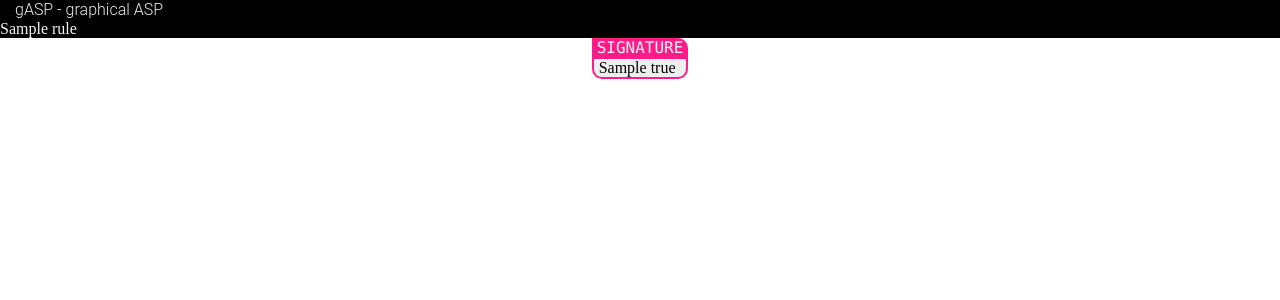
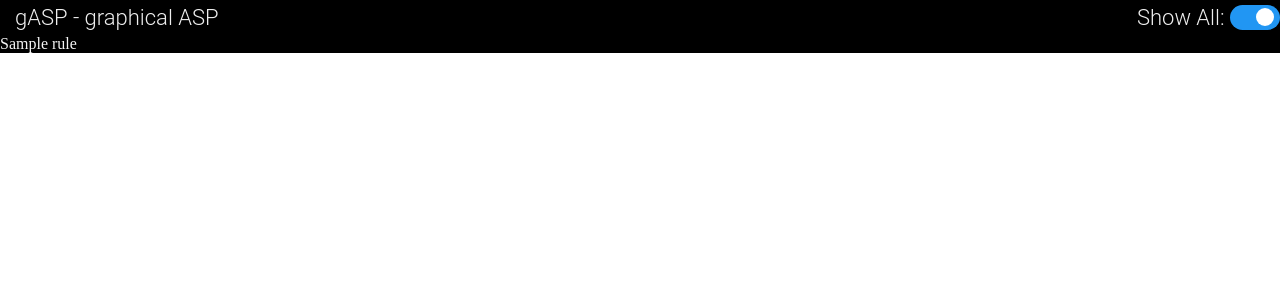
Before and after one commit to glaserL/viasp, a Python web app: template src/gasp/server/templates/main.html in a window 1280 px wide. Shown: the top 300 px of the page. Run offline with Jinja, Linux system fonts and the light colour scheme; the template is opened without the code that fills it: most values are stand-ins (such as "Sample title", 1, 10 or a date in 2020).

Commit message:
Add show all setting

```diff
--- a/src/gasp/server/static/main.js
+++ b/src/gasp/server/static/main.ts
@@ -1,4 +1,14 @@
 console.log("ELELGIGGLE");
+
+var checkbox = document.querySelector("input[type=checkbox]");
+console.log(checkbox)
+checkbox.addEventListener('change', function () {
+    fetch(`settings/?${this.getAttribute("value")}=${this.checked}`, {
+        method: "POST"
+    }).then(function (r) {
+        console.log(r);
+    })
+});
 
 function toggleRow(container) {
     console.log(container);
@@ -17,18 +27,6 @@ function isClosed(id) {
     return width === "" || width === "0px";
 }
 
-
-function drawEdges() {
-    fetch("edges").then(function (response) {
-        return response.json();
-    }).then(function (edges) {
-        for (const edge in edges) {
-            const from = document.getElementById(edge.from).offset();
-            const to = document.getElementById(edge.from).offset();
-
-        }
-    })
-}
 
 function showDetail(node) {
     if (isClosed("detailSidebar")) {
@@ -51,3 +49,7 @@ function openNav() {
 function closeNav() {
     document.getElementById("detailSidebar").style.width = "0"
 }
+
+function makeNode() {
+    return
+}
--- a/src/gasp/server/static/stylesheet.css
+++ b/src/gasp/server/static/stylesheet.css
@@ -5,33 +5,47 @@ body {
 }
 
 .header {
-    height: 20px;
     background-color: black;
-    box-shadow: 0 2px 2px -2px rgba(0,0,0,.2);
+    box-shadow: 0 2px 2px -2px rgba(0, 0, 0, .2);
+    align-content: center;
 }
+
 #app_title {
     font-family: "Roboto Light", monospace;
     color: #eeeeee;
     padding-left: 15px;
+    font-size: 22px;
+    padding-top: 5px;
+    padding-bottom: 5px;
 }
+
+#display_all_toggle_span {
+    float: right;
+}
+
 .graph_container {
     /*display: flex;*/
     justify-content: space-around;
 }
+
 h3 {
     color: #FF1C89;
 }
+
 .row_header {
     background-color: black;
     color: whitesmoke;
 }
+
 .row_row {
     display: flex;
     justify-content: space-around;
 }
+
 .set_container {
     width: fit-content;
 }
+
 .set_header {
     background: #FF1C89;
     border-radius: 0 10px 0 0;
@@ -40,6 +54,7 @@ h3 {
     font-family: Monaco, monospace;
     color: whitesmoke;
 }
+
 .set_value {
     background: #eeeeee;
     border: 2px solid #FF1C89;
@@ -50,7 +65,7 @@ h3 {
 
 .detail {
     height: 100%;
-    box-shadow: 0 2px 2px -2px rgba(0,0,0,.2);
+    box-shadow: 0 2px 2px -2px rgba(0, 0, 0, .2);
     color: whitesmoke;
     float: right;
     overflow-x: hidden;
@@ -65,5 +80,72 @@ h3 {
 }
 
 @media screen and (max-height: 450px) {
-  .detail-column{padding-top: 15px;}
+    .detail-column {
+        padding-top: 15px;
     }
+}
+
+/*CHECKBOX*/
+
+/* The switch - the box around the slider */
+.switch {
+    position: relative;
+    display: inline-block;
+    width: 50px;
+    height: 25px;
+}
+
+/* Hide default HTML checkbox */
+.switch input {
+    opacity: 0;
+    width: 0;
+    height: 0;
+}
+
+/* The slider */
+.slider {
+    position: absolute;
+    cursor: pointer;
+    top: 0;
+    left: 0;
+    right: 0;
+    bottom: 0;
+    background-color: #ccc;
+    -webkit-transition: .4s;
+    transition: .4s;
+}
+
+.slider:before {
+    position: absolute;
+    content: "";
+    height: 18px;
+    width: 18px;
+    left: 4px;
+    bottom: 4px;
+    background-color: white;
+    -webkit-transition: .4s;
+    transition: .4s;
+}
+
+input:checked + .slider {
+    background-color: #2196F3;
+}
+
+input:focus + .slider {
+    box-shadow: 0 0 1px #2196F3;
+}
+
+input:checked + .slider:before {
+    -webkit-transform: translateX(22px);
+    -ms-transform: translateX(22px);
+    transform: translateX(22px);
+}
+
+/* Rounded sliders */
+.slider.round {
+    border-radius: 34px;
+}
+
+.slider.round:before {
+    border-radius: 50%;
+}
--- a/src/gasp/server/templates/base.html
+++ b/src/gasp/server/templates/base.html
@@ -4,8 +4,16 @@
     <link rel=stylesheet type=text/css href="{{url_for('app.static', filename='stylesheet.css') }}">
 </head>
 <body>
-<div onclick="openNav()" class="header">
-    <div id="app_title">gASP - graphical ASP</div>
+<div class="header">
+    <div id="app_title">
+        <span>gASP - graphical ASP</span>
+        <span id="display_all_toggle_span">Show All:
+        <label id="display_all_toggle" class="switch">
+            <input type="checkbox" value="show_all" checked={{settings.show_all}}>
+            <span class="slider round"></span>
+        </label></span>
+    </div>
+
 </div>
 <div id="detailSidebar" onclick="closeNav()" class="detail">
 </div>
@@ -15,14 +23,7 @@
         <div class="row_header" style="cursor: pointer" onclick="toggleRow(this)">{{row.rule}}</div>
         <div class="row_row">
             {% for set in row.sets %}
-            <div id={{set.id}} style="cursor: pointer" onclick="showDetail( this )" class=set_container>
-                <div class="set_header">
-                    SIGNATURE
-                </div>
-                <div class="set_value">
-                    {{ set.true }}
-                </div>
-            </div>
+
             {% endfor %}
         </div>
     </div>
```
Also changed, not shown: src/gasp/server/blueprints/app.py (+22 -3 lines), tests/pyt/helper.py (added). Lines whose indentation alone changed are shown as unchanged.
